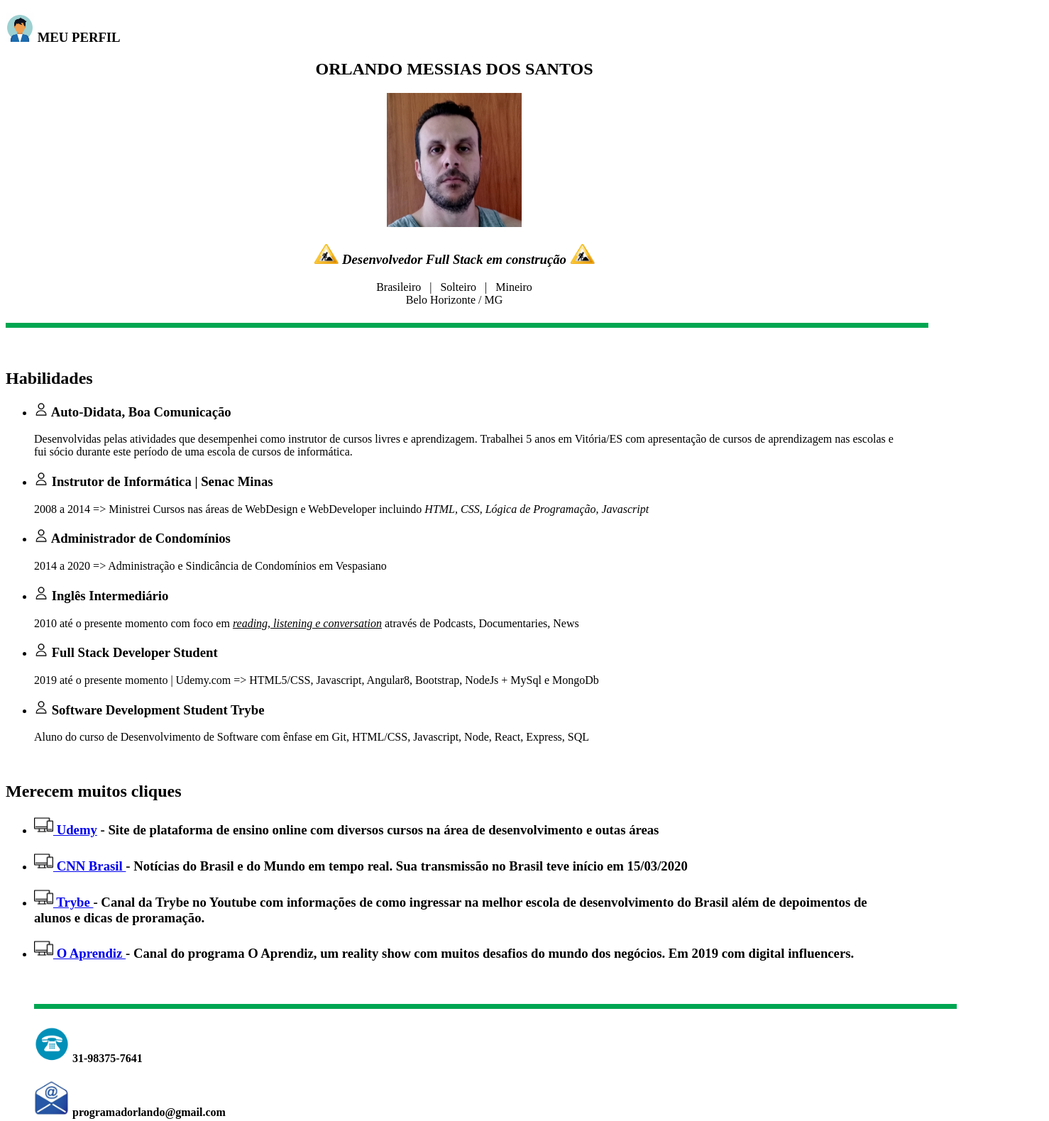
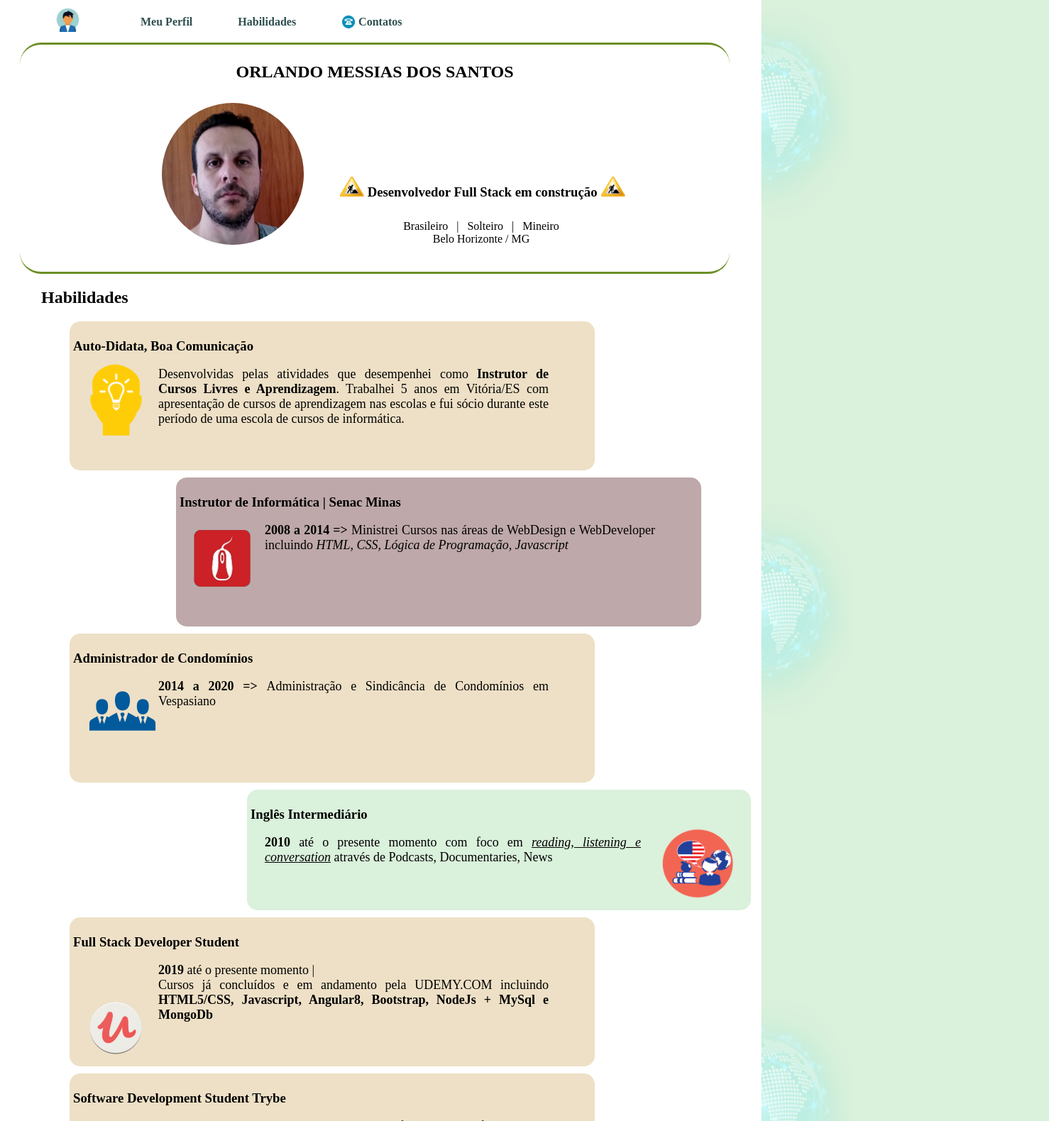
Before and after one commit to orlando-messias/orlando-messias.github.io, a plain HTML site: page index.html in a window 1280 px wide. Shown: the top 1580 px of the page at 71% size, 1478 px wide, since content can reach past the window. Drawn offline with Linux system fonts and the light colour scheme.

Commit message:
update website with styles

```diff
--- /dev/null
+++ b/css/style.css
@@ -0,0 +1,180 @@
+body{
+    background: url("../images/background3.png") repeat-y, url("../images/background2.png");
+}
+
+.fullName{
+    padding:20px;
+}
+.menu li{
+    font-size: 16px;
+    font-weight: bold;
+    color: darkolivegreen;
+    display: inline;
+    padding: 10px 30px;
+}
+.menu li span{
+    position: relative;
+    top: -20px;
+    font-size: 14px;
+    margin-top: 10px;
+}
+.fone-menu{
+    position:relative;
+    top:5px;
+}
+.menu li a:hover{
+    border-bottom:moccasin solid;
+}
+.menu li a{
+    text-decoration: none;
+    color:darkslategray;
+}
+#head{
+    /* background-color: rgb(216, 230, 228); */
+    margin-top: 20px;
+    border-radius: 30px;
+    width: 1000px;
+    height: 320px;
+    border-top: solid olivedrab;
+    border-bottom: solid olivedrab;
+    position: relative;
+    left: 20px;
+}
+#head #content{
+    position:relative;
+    top:-15px;
+}
+#img-profile{
+    position: relative;
+    height:50px;
+    left:1050px;
+    top:-350px;
+}
+#right-position{
+    background-color: wheat;
+    width: 100px;
+    height: 900px;
+    position: absolute;
+    top: 5px;
+    left: 1050px;
+}
+.img-profile{
+    border-radius: 30px;
+}
+.profile-picture{
+    border-radius: 120px;
+    /* border-style: solid; */
+    /* border-color: darkseagreen; */
+    position:relative;
+    left:200px;
+    top:-10px;
+}
+.head-info1{
+    position: relative;
+    left:450px;
+    top:-130px;
+}
+.head-info2{
+    position: relative;
+    left:150px;
+    top:-120px;
+}
+#perfil{
+    position: absolute;
+    top: 10px;
+}
+#skills{
+    width: 600px;
+    position: relative;
+    left: 50px;
+}
+#skills .self-taught{
+    background-color:rgb(238, 224, 198);
+    display: block;
+    width: 730px;
+    height: 200px;
+    border-radius: 15px;
+    text-align: justify;
+    padding: 5px;
+    margin-bottom: 10px;
+}
+
+#skills .self-taught p{
+    display: block;
+    width: 550px;
+    text-align: justify;
+    position: relative;
+    left: 120px;
+    font-size: 18px;
+}
+
+#skills .self-taught2{
+    background-color:rgb(218, 241, 220);
+    display: block;
+    width: 700px;
+    height: 160px;
+    border-radius: 15px;
+    text-align: justify;
+    padding: 5px;
+    margin-bottom: 10px;
+    margin-left: 250px;
+}
+
+#skills .self-taught2 p{
+    width: 530px;
+    margin-left: 20px;
+    text-align: justify;
+    font-size: 18px;
+}
+
+
+#skills .skills1{
+    position: relative;
+    left: 20px;
+    top: -110px;
+}
+#skills .skills2{
+    position: relative;
+    left: 20px;
+    top: -50px;
+}
+#skills .skills4{
+    margin-left: 580px;
+    margin-top: -70px;
+}
+
+
+#skills .color1-self-taught{
+    background-color: rgb(190, 168, 169);
+    margin-left: 150px;
+}
+
+#skills .color2-self-taught{
+    background-color: rgb(190, 168, 169);
+    margin-left: 150px;
+}
+
+#preferences{
+    width: 800px;
+    position: relative;
+    left: 50px;
+    font-size: 16px;
+}
+#preferences p{
+    font-size: 18px;
+    text-align: justify;
+}
+#preferences a{
+    text-decoration: none;
+    color: blue;
+    font-weight: bold;
+}
+
+#footer{
+    margin-top: 50px;
+    margin-bottom: 10px;
+    width: 1000px;
+    height: 60px;
+    text-align: center;
+    background-color:rgb(218, 241, 220);
+}
--- a/index.html
+++ b/index.html
@@ -4,83 +4,107 @@
     <meta charset="UTF-8">
     <meta name="viewport" content="width=device-width, initial-scale=1.0">
     <title>Orlando Messias | Portfólio</title>
+    <link rel="stylesheet" href="css/style.css">
 </head>
 <body>
 
-    <h3><img src="images/profile-icone.jpg" width="40px"> MEU PERFIL</h3>
+    <ul class="menu">
+        <li><img id="perfil" src="images/profile-icone.jpg" width="35px"></li>
+        <li></li>
+        <li><a href="">Meu Perfil</a></li>
+        <li><a href="">Habilidades</a></li>
+        <li><a href=""><img class="fone-menu" src="images/fone.png" width="20px" > Contatos</a></li>
+    </ul>
+
+    <div id="head">
+        <div id="content">
+            <h2 class="fullName" align="center">ORLANDO MESSIAS DOS SANTOS</h2>
+            <img class="profile-picture" src="images/orlando-picture1.png" alt="Profile" width="200px">
+            <h3 class="head-info1"><img src="images/under-maintenance.png" width="35px"> <b>Desenvolvedor Full Stack em construção <img src="images/under-maintenance.png" width="35px"></b></h3>
+            <p class="head-info2" align="center">Brasileiro &nbsp;&nbsp;|&nbsp;&nbsp;  Solteiro &nbsp;&nbsp;|&nbsp;&nbsp; Mineiro <br>
+            Belo Horizonte / MG </p>
+        </div>
+    </div>
 
 
-    <h2 align="center">ORLANDO MESSIAS DOS SANTOS</h2>
-    <p align="center"><img src="images/orlando-picture1.png" alt="Profile" width="15%"></p>
-    <h3 align="center"><img src="images/under-maintenance.png" width="35px"> <em><strong>Desenvolvedor Full Stack em construção <img src="images/under-maintenance.png" width="35px"></strong></em></h3>
-    <p align="center">Brasileiro &nbsp;&nbsp;|&nbsp;&nbsp;  Solteiro &nbsp;&nbsp;|&nbsp;&nbsp; Mineiro <br>
-    Belo Horizonte / MG </p>
-    <p align="center"> <img src="images/green-bar.png" width="1300px"> </p>
 
-    <br>
+    <!-- <div id="img-profile">
+        <img class="img-profile" src="images/fullstack-developer2.jpg" width="400px">
+    </div> -->
+
+    <div id="skills">
         <h2>Habilidades</h2>
         <ul>
-        <li><h3><img src="images/profile-icon.png" width="20px" ></a> Auto-Didata, Boa Comunicação</strong></h3>
-            <p>Desenvolvidas pelas atividades que desempenhei como instrutor de cursos livres e aprendizagem.
+            <li class="self-taught"><h3> Auto-Didata, Boa Comunicação</h3>
+                <p>Desenvolvidas pelas atividades que desempenhei como <b>Instrutor de Cursos Livres e Aprendizagem</b>.
                     Trabalhei 5 anos em Vitória/ES com apresentação de cursos de aprendizagem nas escolas e fui sócio durante
                     este período de uma escola de cursos de informática.
                 </em></p>
+                <img class="skills1" src="images/skills1.png" width="80px">
             </li>
 
-        <li><h3><img src="images/profile-icon.png" width="20px" ></a> Instrutor de Informática | Senac Minas</h3>
-            <p>2008 a 2014 => Ministrei Cursos nas áreas de WebDesign e WebDeveloper incluindo
+            <li class="self-taught color1-self-taught"><h3> Instrutor de Informática | Senac Minas</h3>
+                <p><b>2008 a 2014 => </b>Ministrei Cursos nas áreas de WebDesign e WebDeveloper incluindo
                     <em>HTML, CSS, Lógica de Programação, Javascript</em> </p>
+                <img class="skills2" src="images/skills2.png" width="80px">
             </li>
 
-        <li><h3><img src="images/profile-icon.png" width="20px" ></a> Administrador de Condomínios</h3>
-            <p>2014 a 2020 => Administração e Sindicância de Condomínios em Vespasiano</p>
+            <li class="self-taught"><h3> Administrador de Condomínios</h3>
+                <p><b>2014 a 2020 => </b>Administração e Sindicância de Condomínios em Vespasiano</p>
+                <img class="skills2" src="images/skills3.png" width="100px">
             </li>
 
-        <li><h3><img src="images/profile-icon.png" width="20px" ></a> Inglês Intermediário</h3>
-            <p>2010 até o presente momento com foco em <em><u>reading, listening e conversation</u></em> através de Podcasts, Documentaries, News</p>
+            <li class="self-taught2"><h3> Inglês Intermediário</h3>
+                <p><b>2010</b> até o presente momento com foco em <em><u>reading, listening e conversation</u></em> através de Podcasts, Documentaries, News</p>
+                <img class="skills4" src="images/skills4.gif" width="100px">
             </li>
 
-        <li><h3><img src="images/profile-icon.png" width="20px" ></a> Full Stack Developer Student</h3>
-            <p>2019 até o presente momento | Udemy.com => HTML5/CSS, Javascript, Angular8, Bootstrap, NodeJs + MySql e MongoDb</p>
+            <li class="self-taught"><h3> Full Stack Developer Student</h3>
+                <p><b>2019</b> até o presente momento | <br>Cursos já concluídos e em andamento pela UDEMY.COM incluindo <b>HTML5/CSS, Javascript,
+                    Angular8, Bootstrap, NodeJs + MySql e MongoDb</b></p>
+                    <img class="skills2" src="images/skills5.png" width="80px">
             </li>
 
-        <li><h3><img src="images/profile-icon.png" width="20px" ></a> Software Development Student Trybe</h3>
+            <li class="self-taught"><h3> Software Development Student Trybe</h3>
                 <p>Aluno do curso de Desenvolvimento de Software com ênfase em Git, HTML/CSS, Javascript, Node,
                     React, Express, SQL
                 </p>
+                <img src="images/skills6.png" width="80px">
             </li>
         </ul>
+    </div>
 
-    <br>
+    <div id="preferences">
         <h2>Merecem muitos cliques</h2>
         <ul>
-        <li><h3><img src="images/pc.png" width="27px" ><a href="https://udemy.com" target="_blank"> Udemy</a>
-            - Site de plataforma de ensino online com diversos cursos na área de desenvolvimento e outas áreas
-            </h3>
+            <li><p><a href="https://udemy.com" target="_blank"> Udemy</a>
+                - Site de plataforma de ensino online com diversos cursos na área de Informática, Desenvolvimento e também
+                outras áreas.
+                </p>
             </li>
-        <li><h3><img src="images/pc.png" width="27px" ><a href="https://udemy.com" target="_blank"> CNN Brasil </a>
+            <li><p><a href="https://udemy.com" target="_blank"> CNN Brasil </a>
                 - Notícias do Brasil e do Mundo em tempo real. Sua transmissão no Brasil teve início em <strong>15/03/2020</strong>
-            </h3>
+                </p>
             </li>
-        <li><h3><img src="images/pc.png" width="27px" ><a href="https://www.youtube.com/channel/UCZeN5eLUwiIyMaQjKR_ydVg" target="_blank"> Trybe </a>
+            <li><p><a href="https://www.youtube.com/channel/UCZeN5eLUwiIyMaQjKR_ydVg" target="_blank"> Trybe </a>
                 - Canal da Trybe no Youtube com informações de como ingressar na melhor escola de desenvolvimento do Brasil além de depoimentos de alunos
                 e dicas de proramação.
-            </h3>
+                </p>
             </li>
-        <li><h3><img src="images/pc.png" width="27px" ><a href="https://www.youtube.com/channel/UCyDzyvyCjdsuhPB6XB16FeQ/about" target="_blank"> O Aprendiz </a>
+            <li><p><a href="https://www.youtube.com/channel/UCyDzyvyCjdsuhPB6XB16FeQ/about" target="_blank"> O Aprendiz </a>
                 - Canal do programa O Aprendiz, um reality show com muitos desafios do mundo dos negócios. Em 2019 com digital influencers.
-            </h3>
+                </p>
             </li>
+        </ul>
+    </div>
 
-        <br>
-
-        <p align="center"> <img src="images/green-bar.png" width="1300px"> </p>
-
-        <h4><img src="images/fone.png" width="50px"> 31-98375-7641</h4>
-        <h4><img src="images/email.jpeg" width="50px"> programadorlando@gmail.com</h4>
-        <h4><img src="images/git.png" width="50px"> github.com/orlando-messias</h4>
-
+    <div id="footer">
+        <ul class="menu">
+            <li><img src="images/fone.png" width="50px"> <span>31-98375-7641</span></li>
+            <li><img src="images/email.jpeg" width="50px"> <span>programadorlando@gmail.com</span></li>
+            <li><img src="images/git.png" width="50px"> <span>github.com/orlando-messias</span></li>
         </ul>
+    </div>
 
 </body>
 </html>
```
Also changed, not shown: images/background.png (added), images/background2.png (added), images/background3.png (added), images/fullstack-developer.jpeg (added), images/fullstack-developer2.jpg (added), images/profile-icon2.png (added), images/skills1.png (added), images/skills2.png (added), images/skills3.png (added), images/skills4.gif (added), images/skills5.png (added), images/skills6.png (added). Lines whose indentation alone changed are shown as unchanged.
